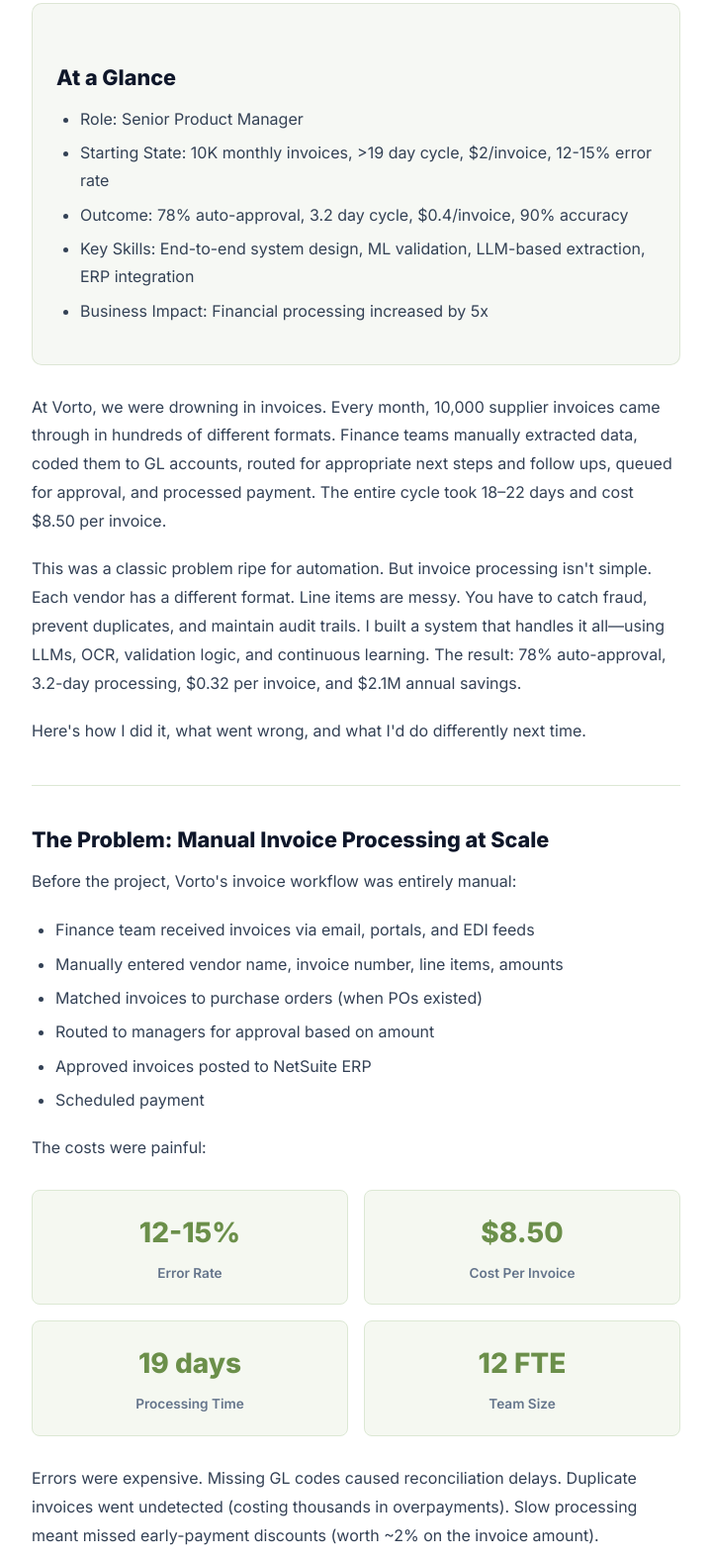
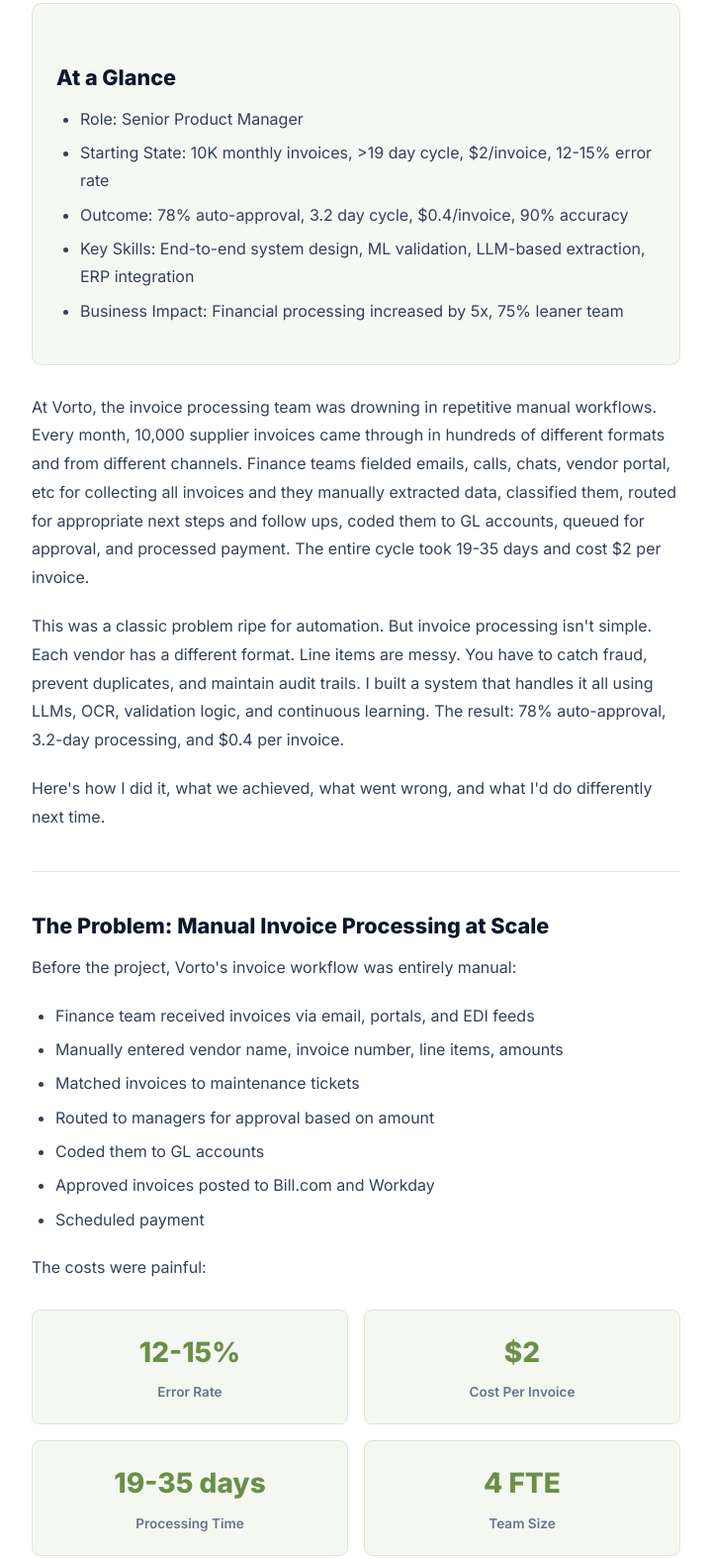
Before and after one commit to snehachels/snehachels.github.io, a plain HTML site: page blog/invoice-processing-article.html in a window 1280 px wide. Shown: the part 529-2104 px from the top of the page at 99% size, without its empty margins (280-999 px from the left). Drawn offline with Linux system fonts and the light colour scheme.

Commit message:
Update invoice processing article content
Co-Authored-By: Claude Sonnet 4.6 <noreply@anthropic.com>

```diff
--- a/blog/invoice-processing-article.html
+++ b/blog/invoice-processing-article.html
@@ -392,23 +392,24 @@
         <li>Starting State: 10K monthly invoices, >19 day cycle, $2/invoice, 12-15% error rate</li>
         <li>Outcome: 78% auto-approval, 3.2 day cycle, $0.4/invoice, 90% accuracy</li>
         <li>Key Skills: End-to-end system design, ML validation, LLM-based extraction, ERP integration</li>
-        <li>Business Impact: Financial processing increased by 5x </li>
+        <li>Business Impact: Financial processing increased by 5x, 75% leaner team </li>
         <!--<li>Role evolution on this project: Year 1: Problem Identifier → First-Time PM, Year 2: Product Leader →
           Organizational Designer, Year 3+: Individual Contributor → Division Leader</li>-->
     </div>
 
-    <p>At Vorto, we were drowning in invoices. Every month, 10,000 supplier invoices came through in hundreds of
-      different formats. Finance teams manually extracted data, coded them to GL accounts, routed for appropriate next
-      steps and
-      follow ups, queued for approval, and processed payment. The entire cycle took 18–22 days and cost $8.50 per
-      invoice.</p>
+    <p>At Vorto, the invoice processing team was drowning in repetitive manual workflows. Every month, 10,000 supplier
+      invoices came through in hundreds of different formats and from different channels. Finance teams fielded emails,
+      calls, chats, vendor portal, etc for collecting all invoices and they manually extracted data, classified them,
+      routed for appropriate next steps and follow ups, coded them to GL
+      accounts, queued for approval, and processed payment. The entire
+      cycle took 19-35 days and cost $2 per invoice.</p>
 
     <p>This was a classic problem ripe for automation. But invoice processing isn't simple. Each vendor has a different
       format. Line items are messy. You have to catch fraud, prevent duplicates, and maintain audit trails. I built a
-      system that handles it all—using LLMs, OCR, validation logic, and continuous learning. The result: 78%
-      auto-approval, 3.2-day processing, $0.32 per invoice, and $2.1M annual savings.</p>
+      system that handles it all using LLMs, OCR, validation logic, and continuous learning. The result: 78%
+      auto-approval, 3.2-day processing, and $0.4 per invoice.</p>
 
-    <p>Here's how I did it, what went wrong, and what I'd do differently next time.</p>
+    <p>Here's how I did it, what we achieved, what went wrong, and what I'd do differently next time.</p>
 
     <hr>
 
@@ -419,9 +420,10 @@
     <ul>
       <li>Finance team received invoices via email, portals, and EDI feeds</li>
       <li>Manually entered vendor name, invoice number, line items, amounts</li>
-      <li>Matched invoices to purchase orders (when POs existed)</li>
+      <li>Matched invoices to maintenance tickets </li>
       <li>Routed to managers for approval based on amount</li>
-      <li>Approved invoices posted to NetSuite ERP</li>
+      <li>Coded them to GL accounts</li>
+      <li>Approved invoices posted to Bill.com and Workday</li>
       <li>Scheduled payment</li>
     </ul>
 
@@ -433,15 +435,15 @@
         <div class="metric-label">Error Rate</div>
       </div>
       <div class="metric-item">
-        <div class="metric-value">$8.50</div>
+        <div class="metric-value">$2</div>
         <div class="metric-label">Cost Per Invoice</div>
       </div>
       <div class="metric-item">
-        <div class="metric-value">19 days</div>
+        <div class="metric-value">19-35 days</div>
         <div class="metric-label">Processing Time</div>
       </div>
       <div class="metric-item">
-        <div class="metric-value">12 FTE</div>
+        <div class="metric-value">4 FTE</div>
         <div class="metric-label">Team Size</div>
       </div>
     </div>
```
